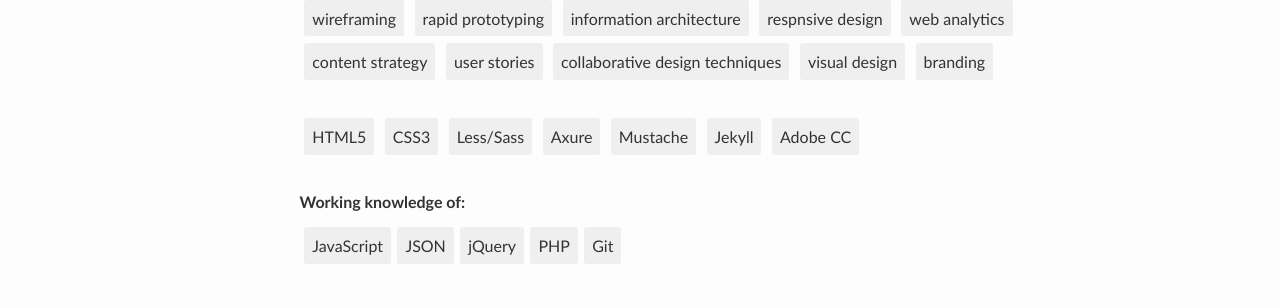
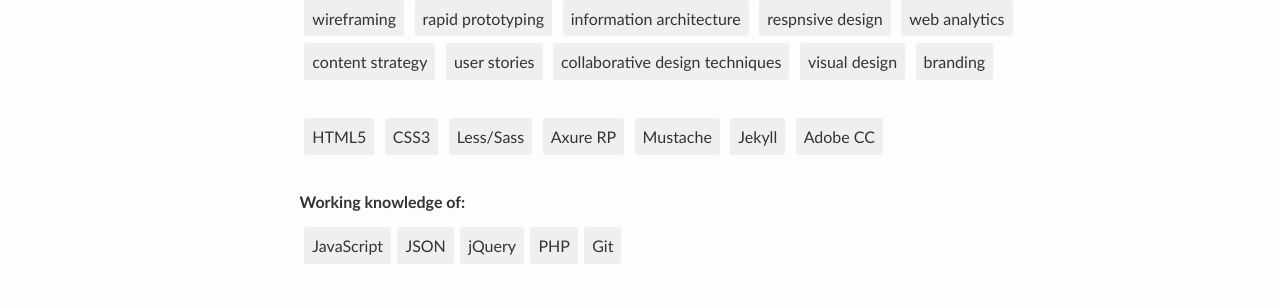
Before and after one commit to carodew/carodew.github.io, a Jekyll site: the page built from about.md, in a window 1280 px wide. Shown: the part 750-1058 px from the top of the page. Built offline with Jekyll 4.4.1, drawn with Linux system fonts in a browser that asks for light colours; nearby versions of some CDN libraries; library files that are not in the unit come from our copies.

Commit message:
udpate skill pills

```diff
--- a/about.md
+++ b/about.md
@@ -71,9 +71,9 @@
 <li>HTML5</li>
 <li>CSS3</li>
 <li>Less/Sass</li>
-<li>Axure</li>
+<li>Axure RP</li>
 <li>Mustache</li>
-<li>Jekyll </li>
+<li>Jekyll</li>
 <li>Adobe CC</li>
 </ul>
 <h3>Working knowledge of: </h3>
```
